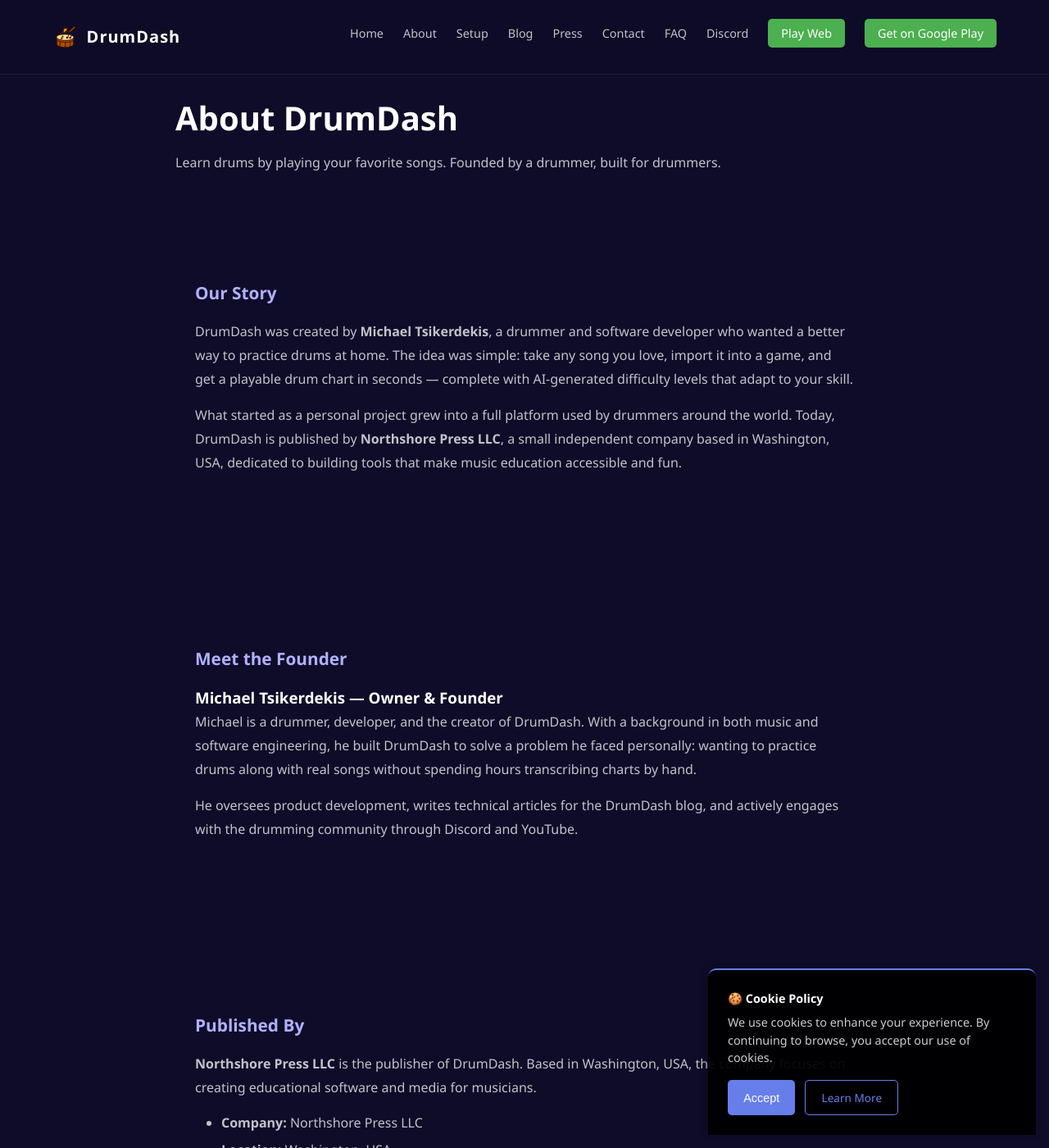
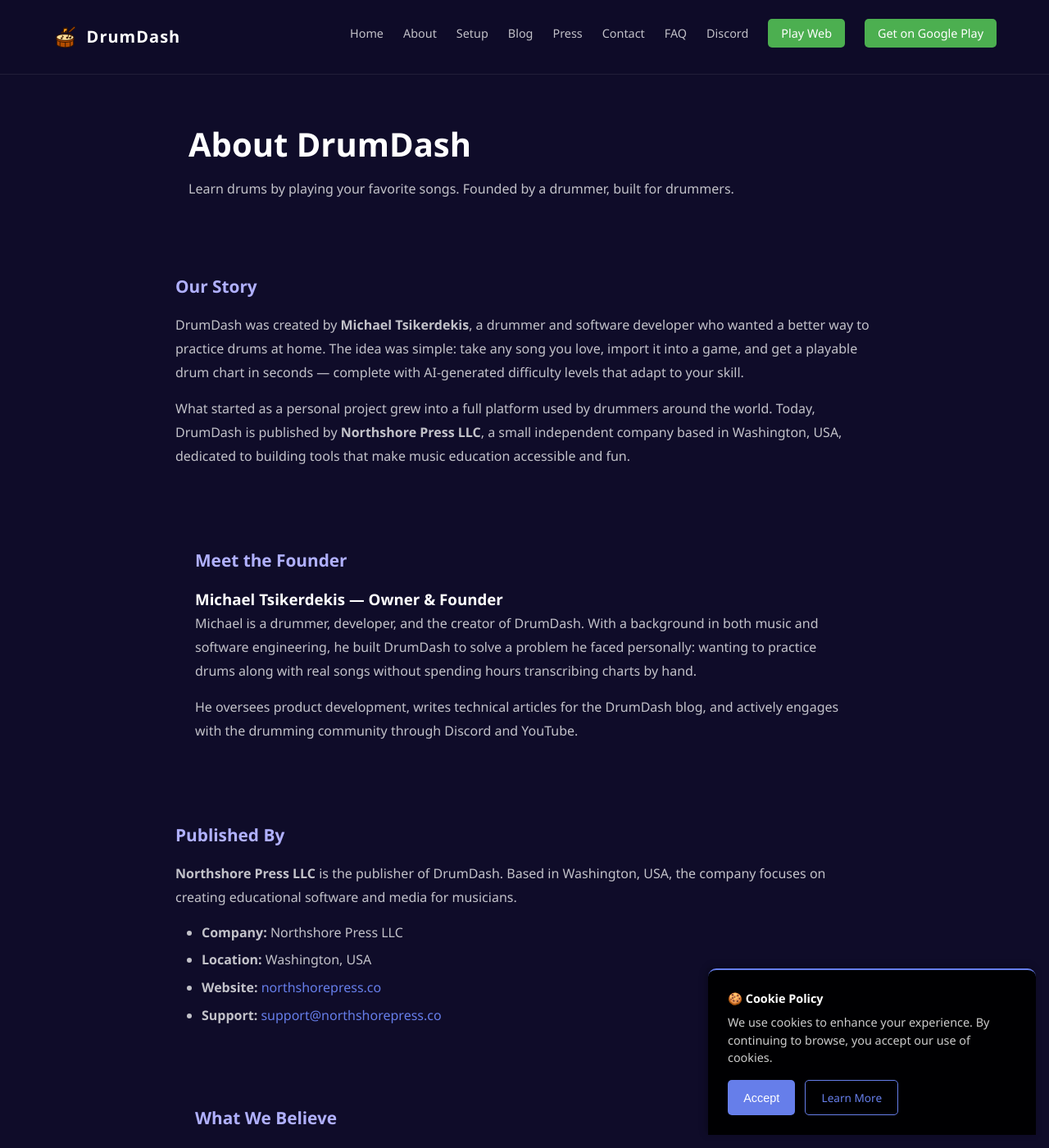
Before and after one commit to tsikerdekis/DrumDash-WebGL, a Jekyll site: the page built from about.html, in a window 1280 px wide and 1400 px high. Shown: the whole window at 82% size. Built offline with Jekyll 4.4.1, drawn with Linux system fonts in a browser that asks for light colours.

Commit message:
Tighten spacing on About page layout
Add About-page-specific style overrides for hero, sections, header, and steps, and scope them by adding an `about-page` class to the main container. This reduces excess vertical spacing without affecting other setup pages.

```diff
--- a/about.html
+++ b/about.html
@@ -9,7 +9,15 @@
     url: "/about.html"
 ---
 
-<main class="setup-page">
+<style>
+.about-page .setup-hero { padding: 2rem 1rem 1rem; }
+.about-page .setup-section { padding: 1.5rem 0; }
+.about-page .setup-section.alt-bg { padding: 1.5rem 1.5rem; }
+.about-page .setup-header { margin-bottom: 1rem; }
+.about-page .setup-step { margin-bottom: 1rem; }
+</style>
+
+<main class="setup-page about-page">
     <div class="setup-hero">
         <h1>About DrumDash</h1>
         <p class="setup-intro">Learn drums by playing your favorite songs. Founded by a drummer, built for drummers.</p>
```
